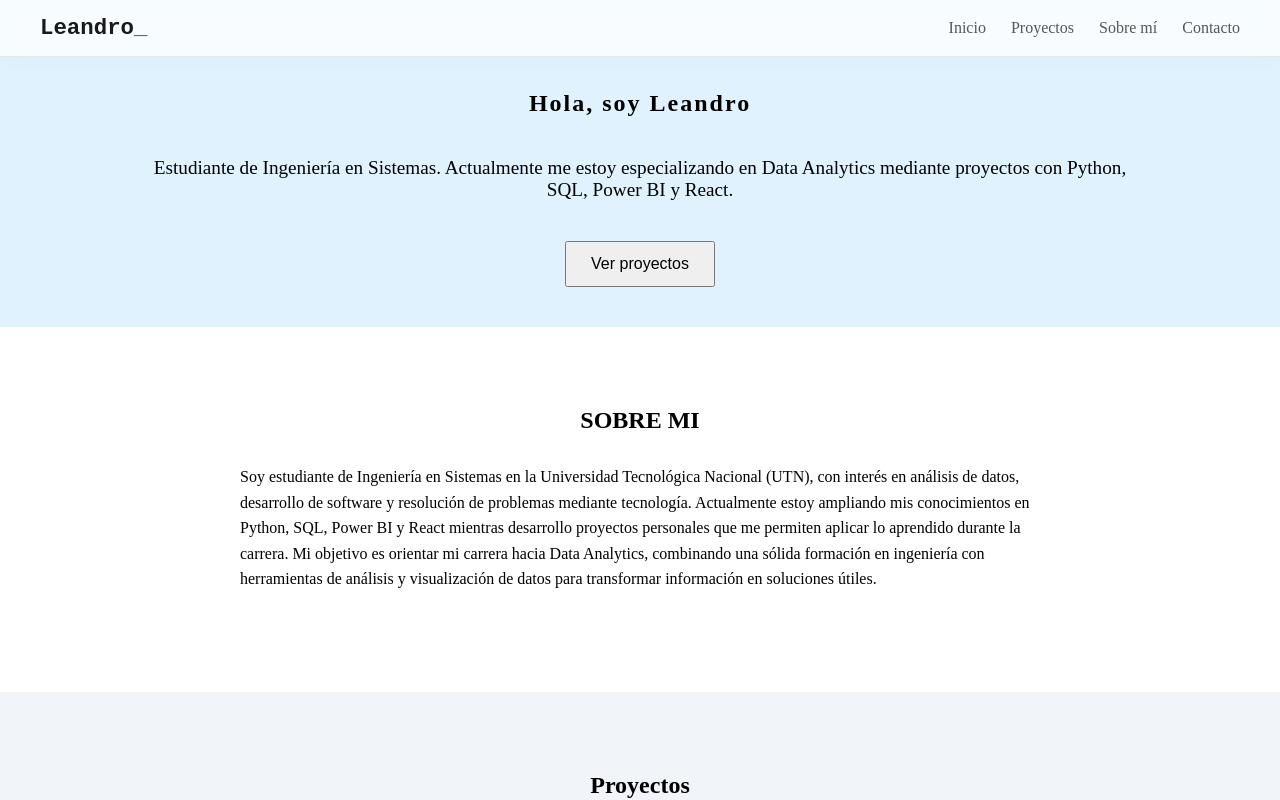
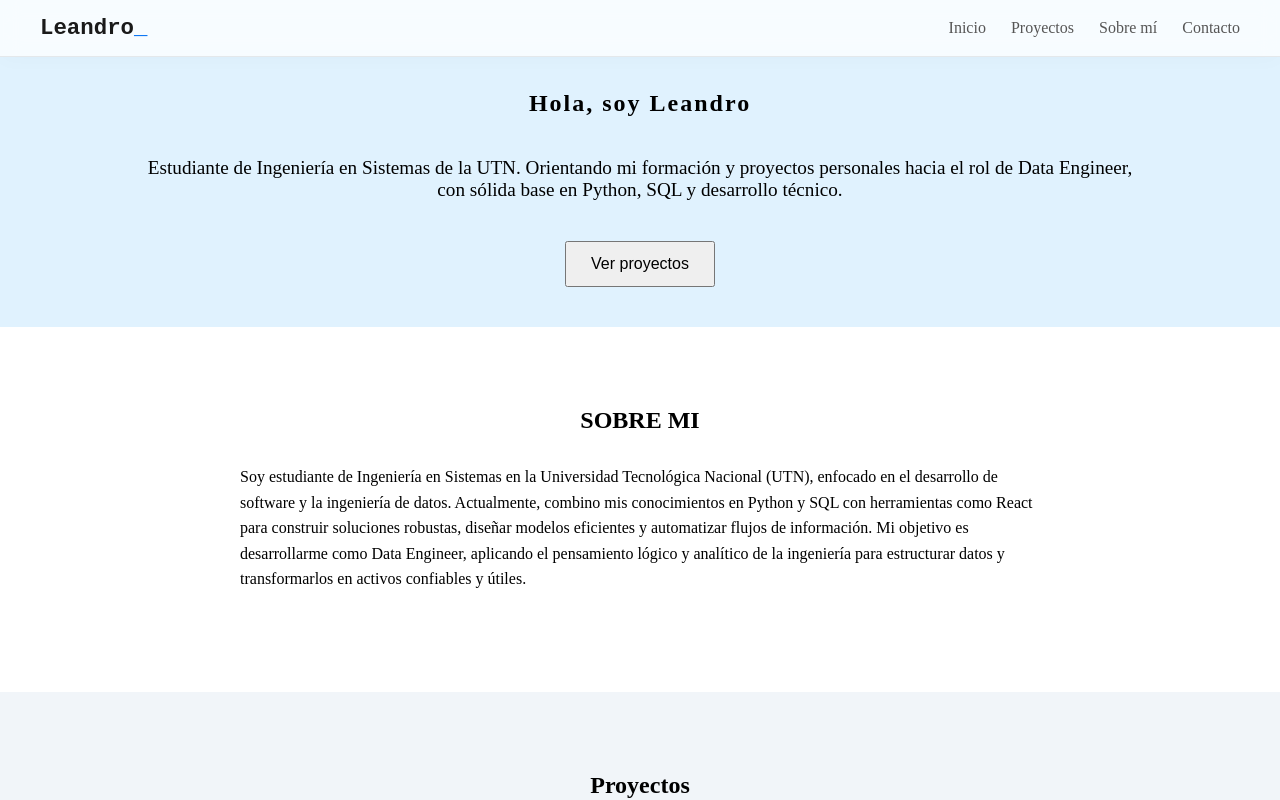
Before and after one commit to LeanCarrion/portfolio-react, a React app: page / in a window 1280 px wide. Shown: the top 800 px of the page. Built offline with nearby package versions, Linux system fonts and the light colour scheme; the HTML template or start-up script is replaced by a standard one.

Commit message:
se modifico hero y about me

```diff
--- a/src/components/About.jsx
+++ b/src/components/About.jsx
@@ -7,12 +7,11 @@ function About() {
                 SOBRE MI
             </h1>
         <p>Soy estudiante de Ingeniería en Sistemas en la Universidad Tecnológica Nacional (UTN),
-            con interés en análisis de datos, desarrollo de software y resolución de problemas mediante tecnología.
-            Actualmente estoy ampliando mis conocimientos en Python, SQL, Power BI y React mientras
-            desarrollo proyectos personales que me permiten aplicar lo aprendido durante la carrera.
-            Mi objetivo es orientar mi carrera hacia Data Analytics, combinando una sólida formación en
-            ingeniería con herramientas de análisis y visualización de datos para transformar información
-             en soluciones útiles.</p></>
+             enfocado en el desarrollo de software y la ingeniería de datos. Actualmente,
+             combino mis conocimientos en Python y SQL con herramientas como React para construir
+             soluciones robustas, diseñar modelos eficientes y automatizar flujos de información.
+             Mi objetivo es desarrollarme como Data Engineer, aplicando el pensamiento lógico y analítico
+             de la ingeniería para estructurar datos y transformarlos en activos confiables y útiles.</p></>
         </section>
 
     )
--- a/src/components/Hero.jsx
+++ b/src/components/Hero.jsx
@@ -8,10 +8,9 @@ function Hero() {
             </h1>
 
             <p>
-                Estudiante de Ingeniería en Sistemas.
-                Actualmente me estoy especializando en
-                Data Analytics mediante proyectos con
-                Python, SQL, Power BI y React.
+                Estudiante de Ingeniería en Sistemas de la UTN.
+                Orientando mi formación y proyectos personales hacia el
+                rol de Data Engineer, con sólida base en Python, SQL y desarrollo técnico.
             </p>
 
             <a href="#projects">
```
